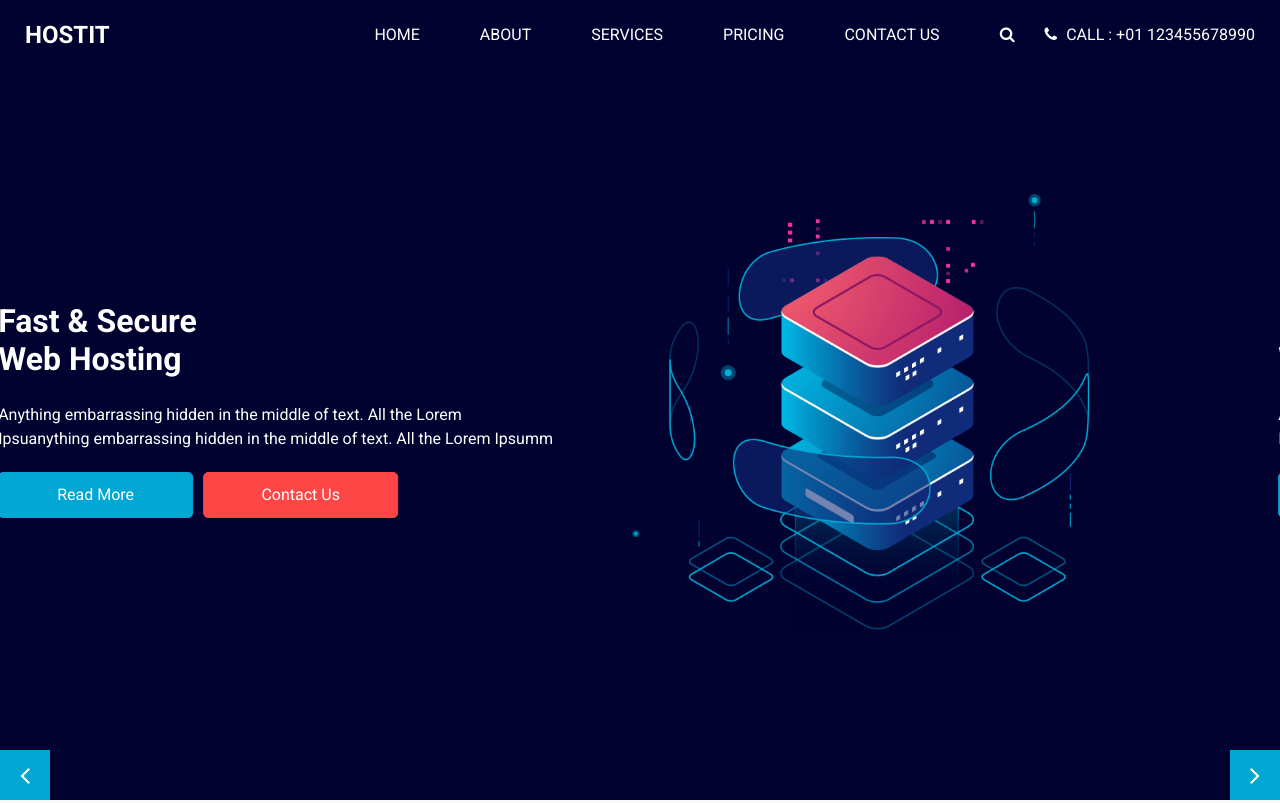
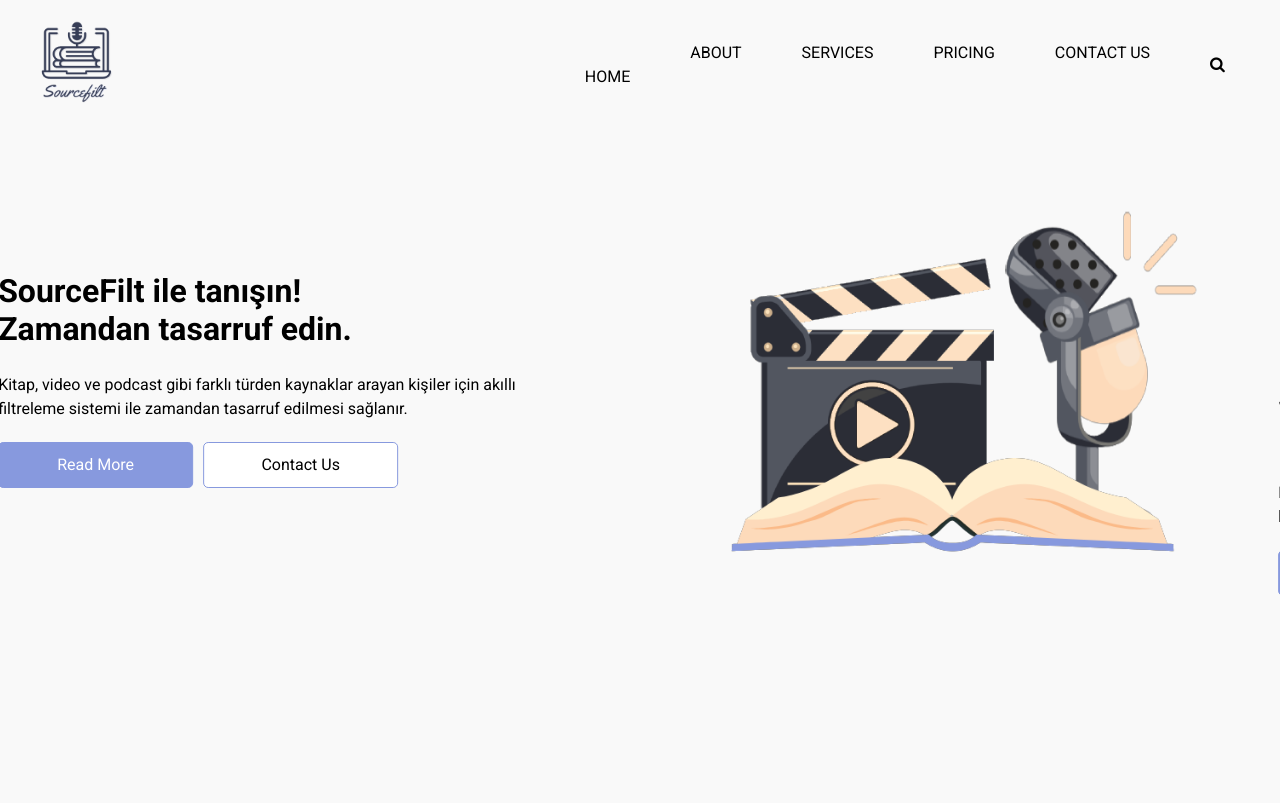
Before and after one commit to ozgeylmash/SourceFilt, a plain HTML site: page index.html in a window 1280 px wide. Shown: the top 803 px of the page. Drawn offline with Linux system fonts and the light colour scheme; a script that the page names is missing.

Commit message:
hd
header section

```diff
--- a/css/responsive.css
+++ b/css/responsive.css
@@ -2,7 +2,7 @@
 
 @media (max-width: 1120px) {}
 
-@media (max-width: 992px) {
+@media (max-width: 1000px) {
   .hero_area {
     min-height: auto;
   }
--- a/css/style.css
+++ b/css/style.css
@@ -105,7 +105,7 @@ a:focus {
 /*header section*/
 .hero_area {
   position: relative;
-  background-color: #020230;
+  background-color: #f9f9f9;
   min-height: 100vh;
   display: -webkit-box;
   display: -ms-flexbox;
@@ -127,7 +127,7 @@ a:focus {
 
 .navbar-brand span {
   font-weight: bold;
-  color: #ffffff;
+  color: #000000;
   font-size: 24px;
   text-transform: uppercase;
 }
@@ -139,7 +139,7 @@ a:focus {
 .custom_nav-container .navbar-nav .nav-item .nav-link {
   padding: 3px 15px;
   margin: 10px 15px;
-  color: #ffffff;
+  color: #000000;
   text-align: center;
   text-transform: uppercase;
 }
@@ -149,7 +149,7 @@ a:focus {
   height: 35px;
   padding: 0;
   border: none;
-  color: #ffffff;
+  color: #000000;
   margin: 0 20px;
 }
 
@@ -169,7 +169,7 @@ a:focus {
   display: block;
   width: 35px;
   height: 4px;
-  background-color: #ffffff;
+  background-color: #000000;
   margin: 7px 0;
   -webkit-transition: all 0.3s;
   transition: all 0.3s;
@@ -184,7 +184,7 @@ a:focus {
   left: 0;
   height: 100%;
   width: 100%;
-  background-color: #ffffff;
+  background-color: #000000;
   top: -10px;
   border-radius: 5px;
   -webkit-transition: all 0.3s;
@@ -246,7 +246,7 @@ a:focus {
 }
 
 .quote_btn-container a {
-  color: #ffffff;
+  color: #000000;
   text-transform: uppercase;
 }
 
@@ -282,7 +282,7 @@ a:focus {
 }
 
 .slider_section .detail-box {
-  color: #ffffff;
+  color: #000000;
 }
 
 .slider_section .detail-box h1 {
@@ -312,10 +312,10 @@ a:focus {
 .slider_section .detail-box .btn-1 {
   display: inline-block;
   padding: 10px 15px;
-  background-color: #03a7d3;
+  background-color: #8799de;
   color: #ffffff;
   border-radius: 5px;
-  border: 1px solid #03a7d3;
+  border: 1px solid #8799de;
   -webkit-transition: all .3s;
   transition: all .3s;
 }
@@ -328,10 +328,10 @@ a:focus {
 .slider_section .detail-box .btn-2 {
   display: inline-block;
   padding: 10px 15px;
-  background-color: #ff4646;
-  color: #ffffff;
+  background-color: #ffffff;
+  color: #000000;
   border-radius: 5px;
-  border: 1px solid #ff4646;
+  border: 1px solid #8799de;
   -webkit-transition: all .3s;
   transition: all .3s;
 }
@@ -342,7 +342,7 @@ a:focus {
 }
 
 .slider_section .img-box img {
-  width: 100%;
+  width: 135%;
 }
 
 .slider_section .carousel_btn-box {
@@ -429,7 +429,7 @@ a:focus {
           align-items: center;
   text-align: center;
   padding: 25px;
-  background-color: #fafafa;
+  background-color: #000000;
   -webkit-box-shadow: 0 0 5px 0 rgba(0, 0, 0, 0.15);
           box-shadow: 0 0 5px 0 rgba(0, 0, 0, 0.15);
 }
--- a/index.html
+++ b/index.html
@@ -40,7 +40,8 @@
       <div class="container-fluid">
         <nav class="navbar navbar-expand-lg custom_nav-container ">
           <a class="navbar-brand" href="index.html">
-            <span>Hostit</span>
+            <img src="images/logo.png" alt="logo" style="width: 100px;"
+
           </a>
 
           <button class="navbar-toggler" type="button" data-toggle="collapse" data-target="#navbarSupportedContent" aria-controls="navbarSupportedContent" aria-expanded="false" aria-label="Toggle navigation">
@@ -71,12 +72,7 @@
                   <i class="fa fa-search" aria-hidden="true"></i>
                 </button>
               </form>
-              <a href="">
-                <i class="fa fa-phone" aria-hidden="true"></i>
-                <span>
-                  Call : +01 123455678990
-                </span>
-              </a>
+
             </div>
           </div>
         </nav>
@@ -93,11 +89,11 @@
                 <div class="col-md-6">
                   <div class="detail-box">
                     <h1>
-                      Fast & Secure <br>
-                      Web Hosting
+                      SourceFilt ile tanışın! <br>
+                      Zamandan tasarruf edin.
                     </h1>
                     <p>
-                      Anything embarrassing hidden in the middle of text. All the Lorem Ipsuanything embarrassing hidden in the middle of text. All the Lorem Ipsumm </p>
+                      Kitap, video ve podcast gibi farklı türden kaynaklar arayan kişiler için akıllı filtreleme sistemi ile zamandan tasarruf edilmesi sağlanır. </p>
                     <div class="btn-box">
                       <a href="" class="btn-1">
                         Read More
@@ -112,7 +108,7 @@
                   <div class="row">
                     <div class=" col-lg-10 mx-auto">
                       <div class="img-box">
-                        <img src="images/slider-img.png" alt="">
+                        <img src="images/slider1.png" alt="">
                       </div>
                     </div>
                   </div>
@@ -126,11 +122,13 @@
                 <div class="col-md-6">
                   <div class="detail-box">
                     <h1>
-                      Fast & Secure <br>
-                      Web Hosting
+                      Kaynak Tercihi <br>
+                      SourceFilt ile seviyenize en uygun kaynaklarla buluşun.
                     </h1>
                     <p>
-                      Anything embarrassing hidden in the middle of text. All the Lorem Ipsuanything embarrassing hidden in the middle of text. All the Lorem Ipsumm </p>
+
+                      Farklı branşlar için, farklı tarzlarda seviyenize uygun (kolay - orta - zor)  kaynakların bulunduğu havuzumu keşfedin.
+                      </p>
                     <div class="btn-box">
                       <a href="" class="btn-1">
                         Read More
```
Also changed, not shown: images/logo.jpg (deleted), images/logo.png (added), images/slider1.png (added).
